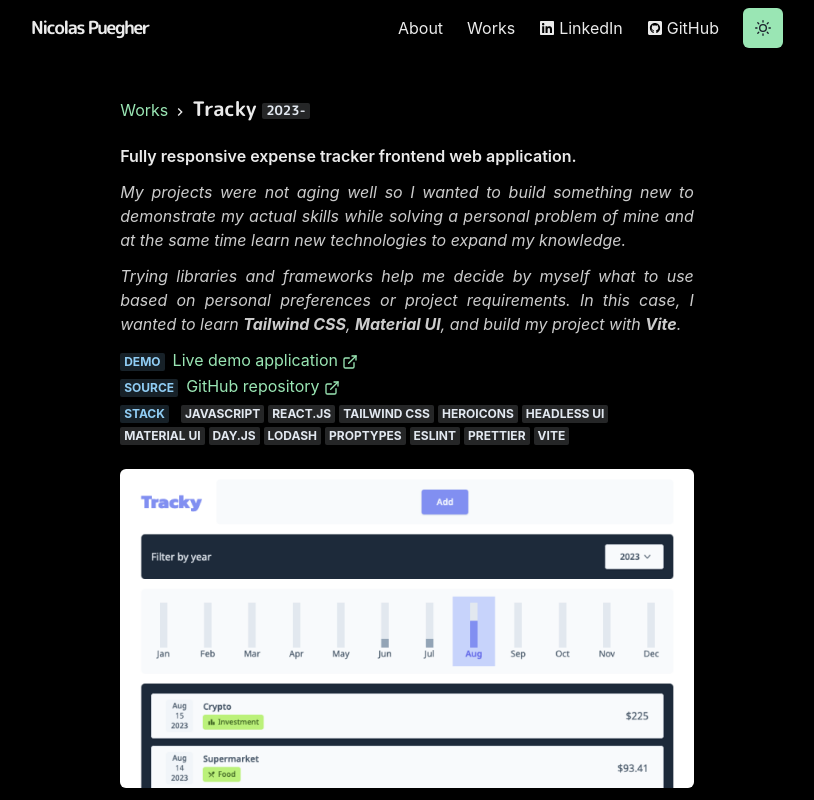
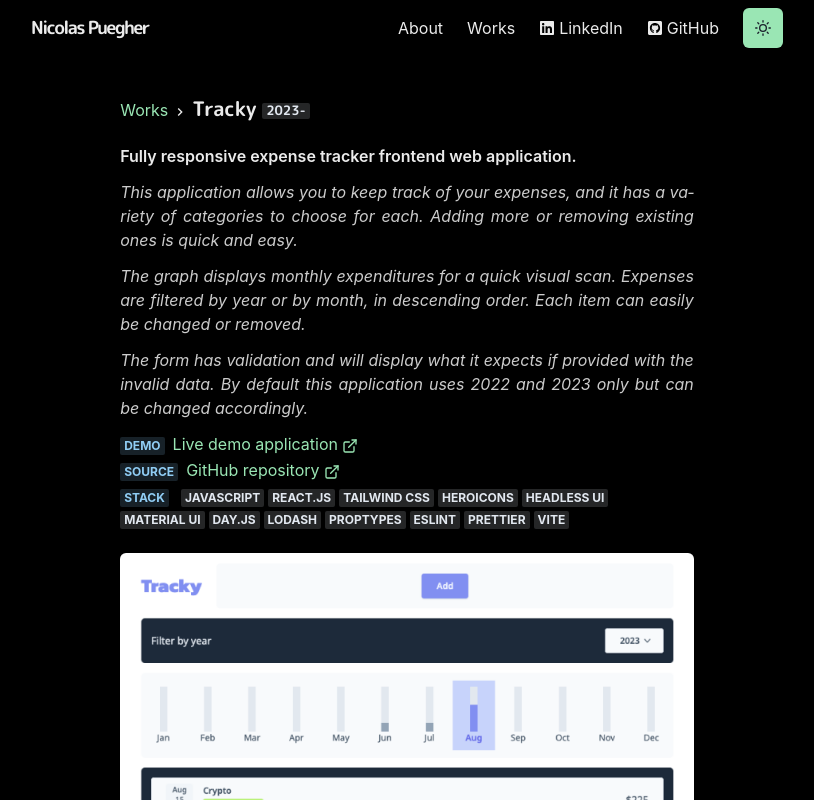
Before and after one commit to nicoPuegher/portfolio, a Next.js app: page /works/tracky in a window 1280 px wide. Shown: the top 800 px of the page, without its empty margins (233-1047 px from the left). Built offline with nearby package versions, Linux system fonts and the light colour scheme.

Commit message:
update text in pages/about and pages/works/tracky

```diff
--- a/pages/works/tracky.js
+++ b/pages/works/tracky.js
@@ -44,9 +44,21 @@ const PersonalTake = () => (
         'RGBA(255, 255, 255, 0.80)',
       )}
     >
-      My projects were not aging well so I wanted to build something new to
-      demonstrate my actual skills while solving a personal problem of mine and
-      at the same time learn new technologies to expand my knowledge.
+      This application allows you to keep track of your expenses, and it has a
+      variety of categories to choose for each. Adding more or removing existing
+      ones is quick and easy.
+    </Paragraph>
+    <Paragraph
+      fontStyle="italic"
+      mb="12px"
+      color={useColorModeValue(
+        'RGBA(0, 0, 0, 0.64)',
+        'RGBA(255, 255, 255, 0.80)',
+      )}
+    >
+      The graph displays monthly expenditures for a quick visual scan. Expenses
+      are filtered by year or by month, in descending order. Each item can
+      easily be changed or removed.
     </Paragraph>
     <Paragraph
       fontStyle="italic"
@@ -55,10 +67,9 @@ const PersonalTake = () => (
         'RGBA(255, 255, 255, 0.80)',
       )}
     >
-      Trying libraries and frameworks help me decide by myself what to use based
-      on personal preferences or project requirements. In this case, I wanted to
-      learn <Text as="b">Tailwind CSS</Text>, <Text as="b">Material UI</Text>,
-      and build my project with <Text as="b">Vite</Text>.
+      The form has validation and will display what it expects if provided with
+      the invalid data. By default this application uses 2022 and 2023 only but
+      can be changed accordingly.
     </Paragraph>
   </>
 );
```
Also changed, not shown: pages/about.js (+3 -7 lines).
